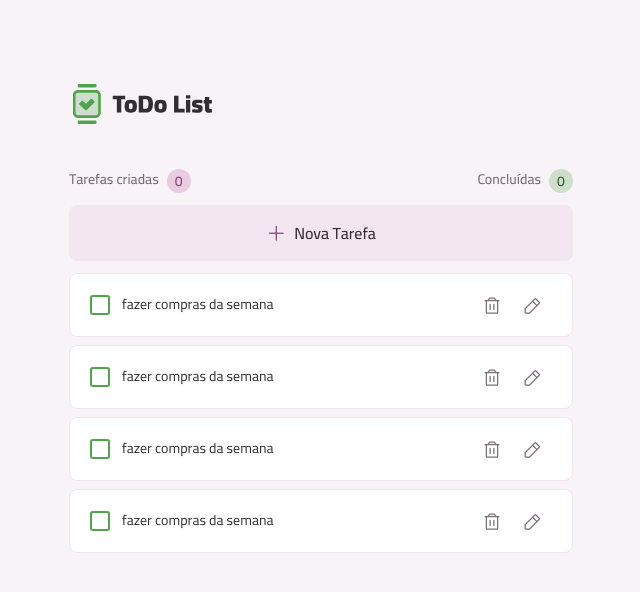
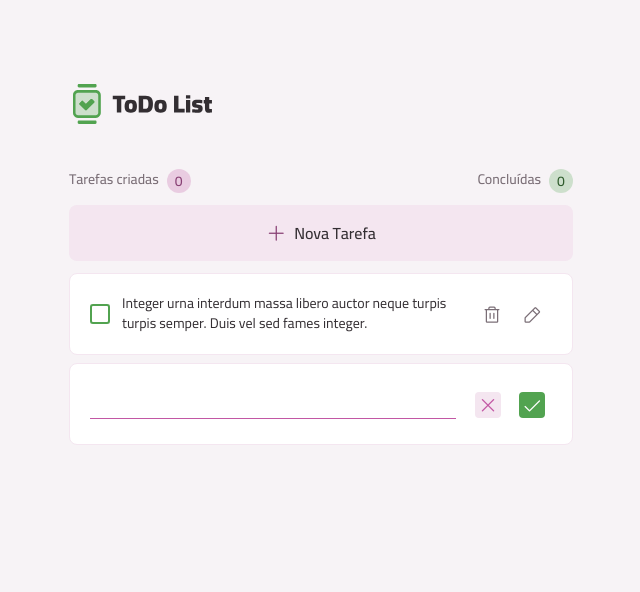
Before and after one commit to souzannatha/todo-list-angular, an Angular app: page / in a window 1280 px wide. Shown: the top 592 px of the page, without its empty margins (319-959 px from the left). Built offline with nearby package versions, Linux system fonts and the light colour scheme.

Commit message:
feat: added task-input.

```diff
--- /dev/null
+++ b/src/app/_components/task-input/task-input.component.html
@@ -0,0 +1,13 @@
+<div class="task">
+  <div class="task-text">
+    <input type="text" class="input" />
+  </div>
+  <div class="task-actions">
+    <button class="deleteButtonAndEdit">
+      <i class="ph ph-x cancel"></i>
+    </button>
+    <button class="deleteButtonAndEdit">
+      <i class="ph ph-check check"></i>
+    </button>
+  </div>
+</div>
--- /dev/null
+++ b/src/app/_components/task-input/task-input.component.scss
@@ -0,0 +1,75 @@
+@use "../../../styles/variables" as *;
+
+.task {
+  display: flex;
+  align-items: center;
+  gap: 12px;
+  width: 100%;
+  min-height: 64px;
+  padding: 20px;
+  background: $white;
+  border: 1px solid $gray-200;
+  border-radius: 8px;
+}
+
+.task-text {
+  flex: 1;
+  min-width: 0;
+}
+
+.input {
+  width: 100%;
+  border: none;
+  border-bottom: 1px solid $pink-base;
+  outline: none;
+  font-size: 14px;
+  color: $gray-400;
+  background: transparent;
+  padding: 0;
+  margin: 0;
+  caret-color: $pink-base;
+}
+
+.deleteButtonAndEdit {
+  width: 32px;
+  height: 32px;
+  font-size: 20px;
+  background: none;
+  border-radius: 4px;
+  border: none;
+  color: $gray-300;
+  margin: 4px;
+  cursor: pointer;
+  transition: 0.3s;
+}
+
+.cancel {
+  background-color: $gray-200;
+  color: $pink-base;
+  padding: 3px;
+  border-radius: 4px;
+  transition: 0.3s;
+}
+
+.cancel:hover {
+  background-color: $pink-base;
+  color: $white;
+}
+
+.check {
+  background-color: $green-base;
+  color: $white;
+  padding: 3px;
+  border-radius: 4px;
+  transition: 0.2s;
+}
+
+.check:hover {
+  background-color: $green-dark;
+}
+
+.task-actions {
+  display: flex;
+  flex-shrink: 0;
+  gap: 4px;
+}
--- a/src/app/_components/task/task.component.html
+++ b/src/app/_components/task/task.component.html
@@ -4,13 +4,18 @@
       <i *ngIf="isChecked" class="ph ph-check"></i>
     </div>
   </button>
-  <p>fazer compras da semana</p>
-  <div>
+  <div class="task-text">
+    <p [ngClass]="{ textChecked: isChecked }">
+      Integer urna interdum massa libero auctor neque turpis turpis semper. Duis
+      vel sed fames integer.
+    </p>
+  </div>
+  <div class="task-actions">
     <button class="deleteButtonAndEdit">
       <i class="ph ph-trash"></i>
     </button>
     <button class="deleteButtonAndEdit">
-      <i class="ph ph-pencil-simple deleteButtonAndEdit"></i>
+      <i class="ph ph-pencil-simple"></i>
     </button>
   </div>
 </div>
--- a/src/app/_components/task/task.component.scss
+++ b/src/app/_components/task/task.component.scss
@@ -4,14 +4,20 @@
   display: flex;
   align-items: center;
   justify-content: space-between;
+  min-height: 64px;
   width: 100%;
-  height: 64px;
   background: $white;
   border: 1px solid $gray-200;
   padding: 20px;
   border-radius: 8px;
   gap: 12px;
   margin-bottom: 8px;
+}
+
+.task-text {
+  flex: 1;
+  min-width: 0;
+  margin-right: 12px;
 }
 
 .task p {
@@ -21,6 +27,11 @@
   color: $gray-400;
   background: none;
   margin-right: auto;
+  word-break: break-word;
+
+  &.textChecked {
+    text-decoration: line-through;
+  }
 }
 
 .checkContainer {
--- a/src/app/_components/task/task.component.ts
+++ b/src/app/_components/task/task.component.ts
@@ -12,6 +12,5 @@ export class TaskComponent {
 
   toggleChecked() {
     this.isChecked = !this.isChecked;
-    console.log('isChecked: ', this.isChecked);
   }
 }
--- a/src/app/app.component.html
+++ b/src/app/app.component.html
@@ -1,7 +1,5 @@
 <app-base-ui>
   <app-header></app-header>
   <app-task></app-task>
-  <app-task></app-task>
-  <app-task></app-task>
-  <app-task></app-task>
+  <app-task-input></app-task-input>
 </app-base-ui>
```
Also changed, not shown: src/app/_components/task-input/task-input.component.ts (added, +11 -0 lines), src/app/app.component.ts (+7 -1 lines).
